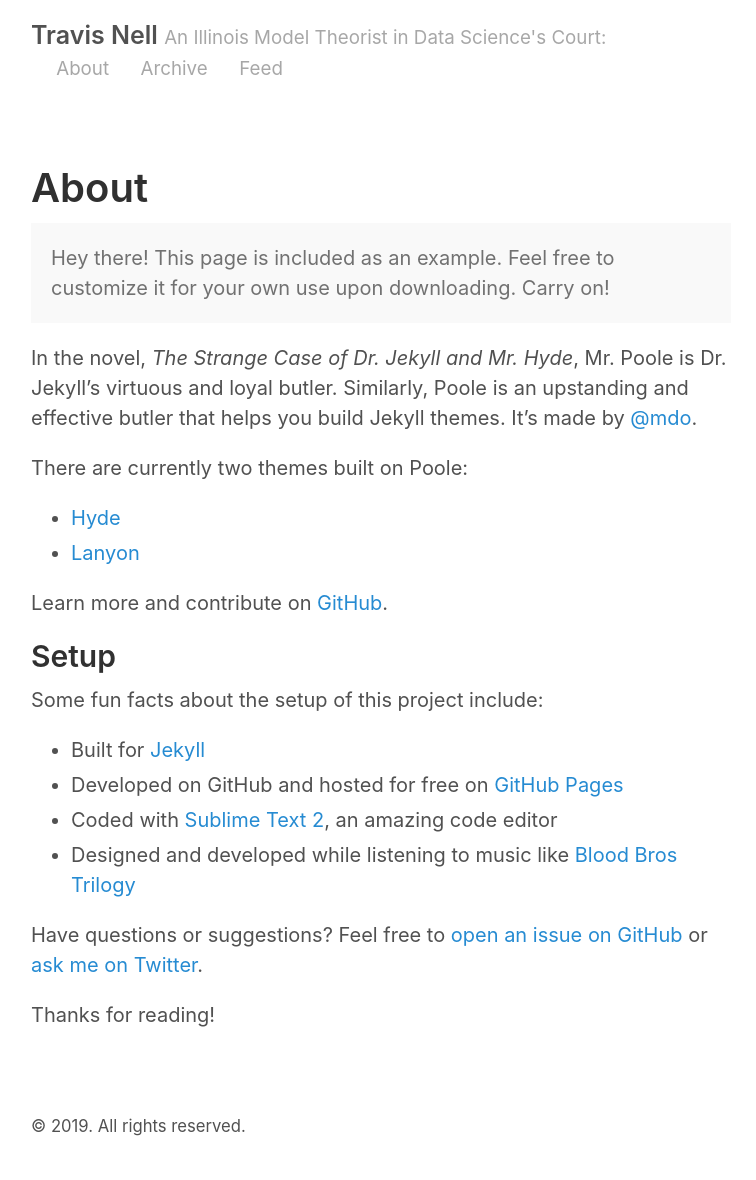
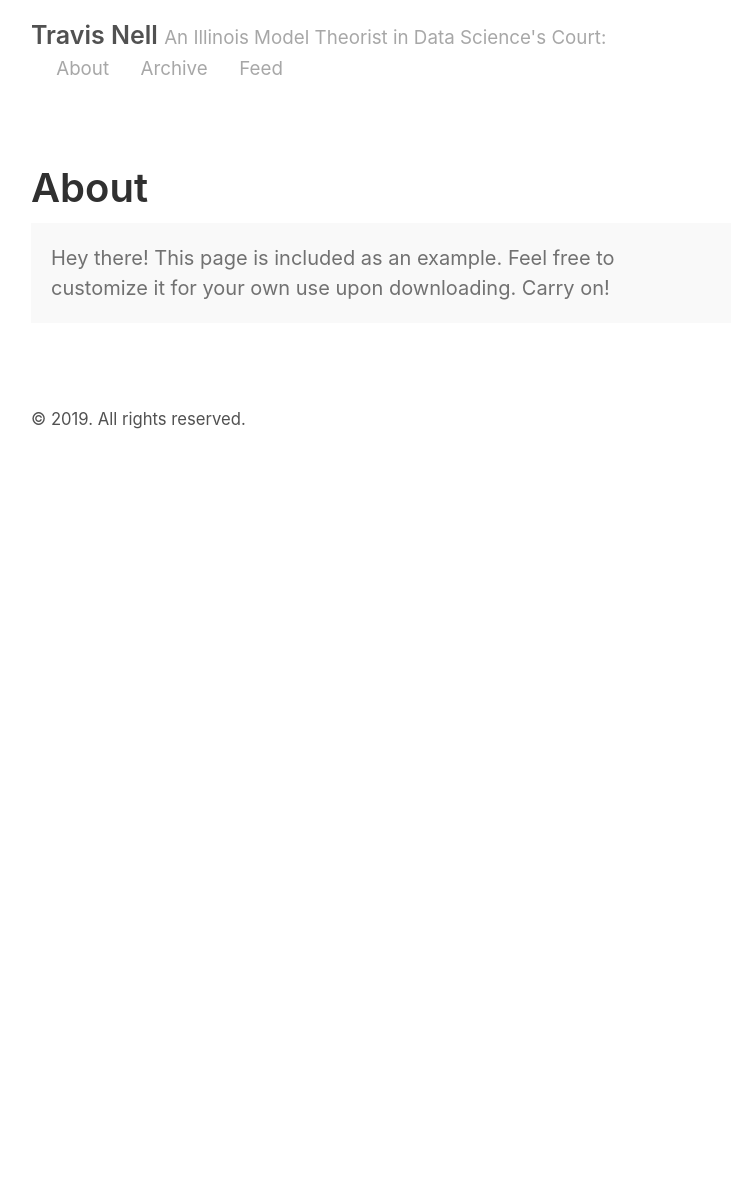
Before and after one commit to redundant/redundant.github.io, a Jekyll site: the page built from about.md, in a window 1280 px wide. Shown: the whole page, without its empty margins (259-1015 px from the left). Built offline with Jekyll 4.4.1, drawn with Linux system fonts in a browser that asks for light colours; after the commit the page ends 900 px from its top, so only the background shows below that.

Commit message:
Removed the about and trying to add a tutoring page

```diff
--- a/about.md
+++ b/about.md
@@ -6,25 +6,3 @@ title: About
 <p class="message">
   Hey there! This page is included as an example. Feel free to customize it for your own use upon downloading. Carry on!
 </p>
-
-In the novel, *The Strange Case of Dr. Jekyll and Mr. Hyde*, Mr. Poole is Dr. Jekyll's virtuous and loyal butler. Similarly, Poole is an upstanding and effective butler that helps you build Jekyll themes. It's made by [@mdo](https://twitter.com/mdo).
-
-There are currently two themes built on Poole:
-
-* [Hyde](http://hyde.getpoole.com)
-* [Lanyon](http://lanyon.getpoole.com)
-
-Learn more and contribute on [GitHub](https://github.com/poole).
-
-## Setup
-
-Some fun facts about the setup of this project include:
-
-* Built for [Jekyll](http://jekyllrb.com)
-* Developed on GitHub and hosted for free on [GitHub Pages](https://pages.github.com)
-* Coded with [Sublime Text 2](http://sublimetext.com), an amazing code editor
-* Designed and developed while listening to music like [Blood Bros Trilogy](https://soundcloud.com/maddecent/sets/blood-bros-series)
-
-Have questions or suggestions? Feel free to [open an issue on GitHub](https://github.com/poole/poole/issues/new) or [ask me on Twitter](https://twitter.com/mdo).
-
-Thanks for reading!
```
Also changed, not shown: tutoring.md (added, +5 -0 lines).
